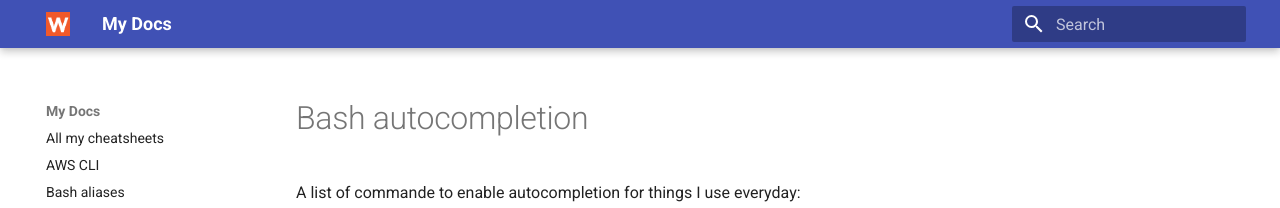
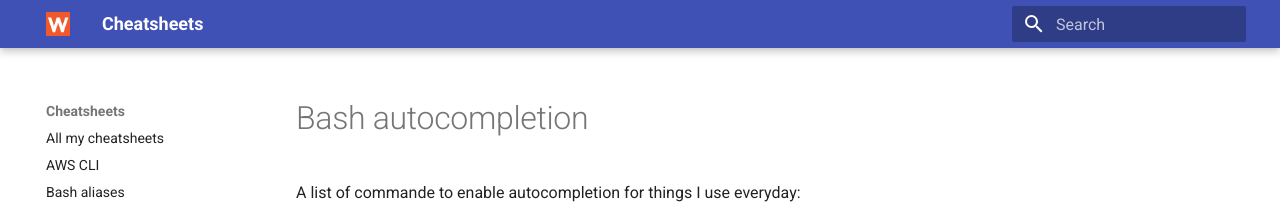
Before and after one commit to woernfl/cheatsheets, an MkDocs documentation site: the page built from docs/bash-autocompletion.md, in a window 1280 px wide. Shown: the top 208 px of the page. Built offline with MkDocs 1.6.1 and Material for MkDocs 9.7.7, drawn with Linux system fonts in a browser that asks for light colours.

Commit message:
mkdocs.yml: Change title
Signed-off-by: Florian Woerner <florian.woerner@onmyown.io>

```diff
--- a/mkdocs.yml
+++ b/mkdocs.yml
@@ -1,4 +1,4 @@
-site_name: My Docs
+site_name: Cheatsheets
 theme:
   name: material
   logo: assets/images/logo.png
```
